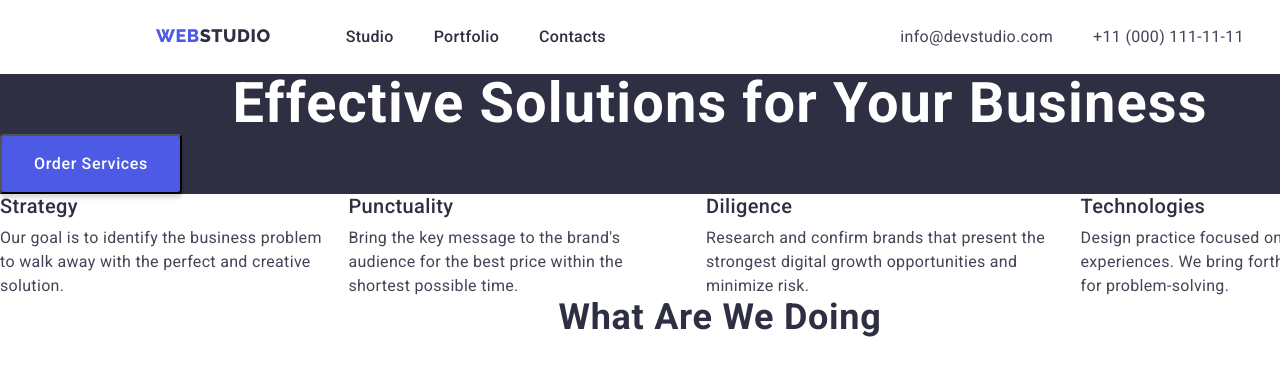
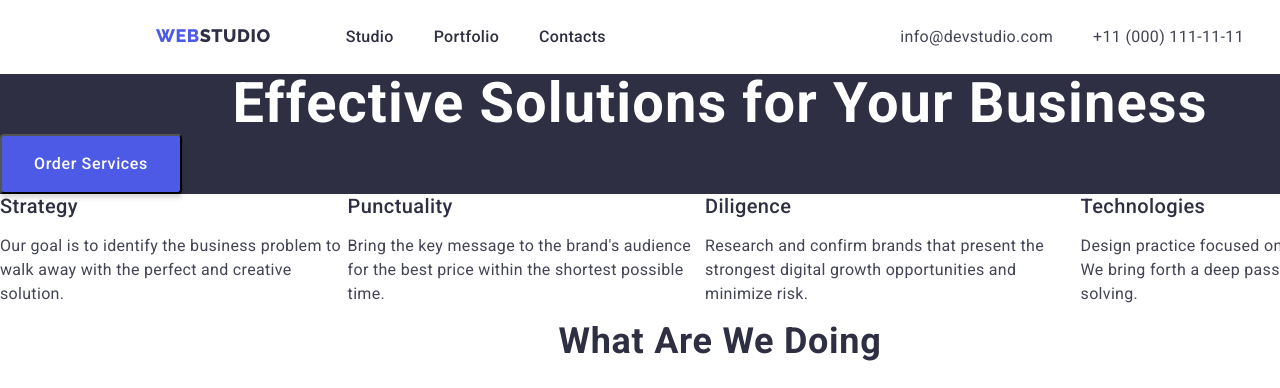
Before and after one commit to DimkaGrek/goit-markup-hw-02, a plain HTML site: page index.html in a window 1280 px wide. Shown: the top 388 px of the page. Drawn offline with nearby package versions, Linux system fonts and the light colour scheme.

Commit message:
changes in section 2

```diff
--- a/css/styles.css
+++ b/css/styles.css
@@ -139,20 +139,12 @@ nav {
 }
 
 /* Mastery */
-.mastery {
-    margin-bottom: 120px;
-}
-.mastery-item {
-    margin-right: 24px;
-}
 .mastery-title {
     color: var(--NAVY-BLUE);
     font-size: 20px;
     font-weight: 500;
     line-height: 1.2; /* 120% */
     letter-spacing: 0.02em;
-    margin: 0px;
-    margin-bottom: 8px;
 }
 .mastery-text {
     color: var(--SLATE);
@@ -160,10 +152,6 @@ nav {
     font-weight: 400;
     line-height: 1.5; /* 150% */
     letter-spacing: 0.02em;
-    margin: 0px;
-}
-.mastery ul li:last-child {
-    margin-right: 0px;
 }
 
 /* Activites */
--- a/index.html
+++ b/index.html
@@ -62,7 +62,7 @@
             </section>
 
             <section>
-                <ul class="mastery-list list">
+                <ul class="list">
                     <li class="mastery-item">
                         <h3 class="mastery-title">Strategy</h3>
                         <p class="mastery-text">
```
